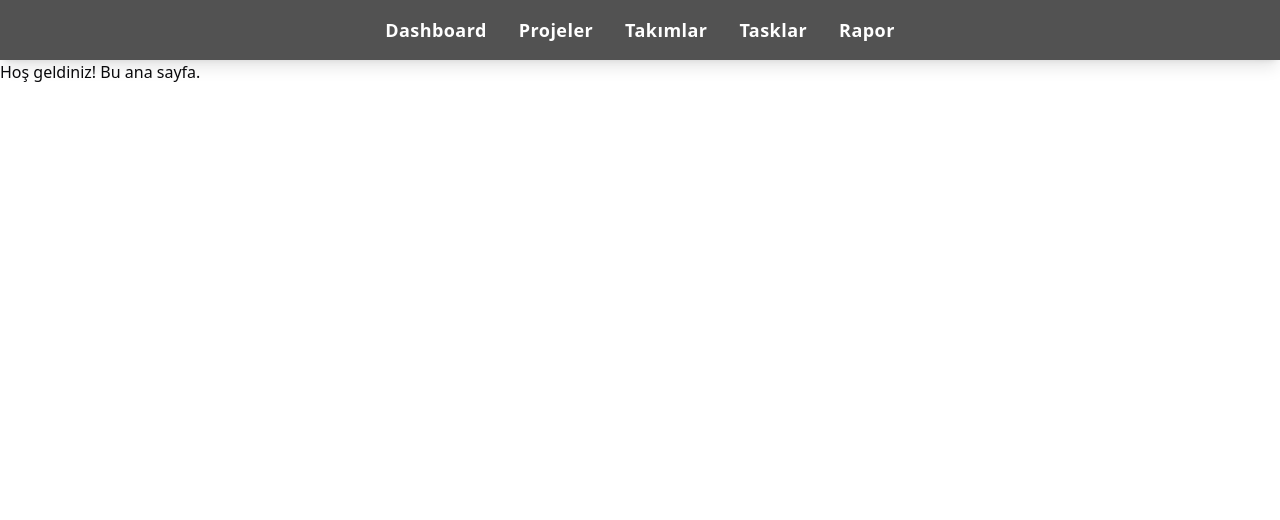
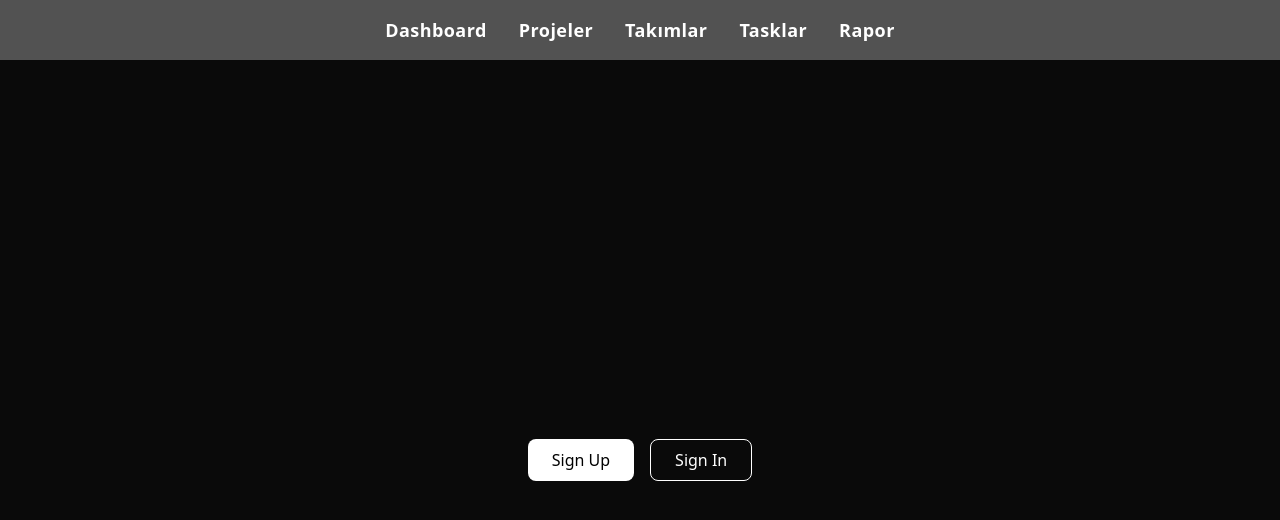
Before and after one commit to halimegldn/project-management-system, a Next.js app: page / in a window 1280 px wide. Shown: the top 520 px of the page. Built offline with nearby package versions, Linux system fonts and the light colour scheme.

Commit message:
Project tasarım

```diff
--- a/app/dashboard/page.tsx
+++ b/app/dashboard/page.tsx
@@ -4,9 +4,36 @@ import { useRouter } from "next/navigation";
 import { useSession, signOut } from "@/lib/auth-client";
 import { useEffect } from "react";
 
-export default function Dashboard() {
+export default function DashboardPage() {
+    const router = useRouter();
+    const { data: session, isPending } = useSession();
+
+    useEffect(() => {
+        if (!isPending && !session?.user) {
+            router.push("/signIn");
+        }
+    }, [isPending, session, router]);
+
+    if (isPending)
+        return <p className="text-center mt-8 text-white">Loading...</p>;
+    if (!session?.user)
+        return <p className="text-center mt-8 text-white">Redirecting...</p>;
+
+    //add-start: destructure user from session
+    const { user } = session;
 
     return (
-        <div>DASHBOARD SAYFASI</div>
+        <main className="max-w-md h-screen flex items-center justify-center flex-col mx-auto p-6 space-y-4 text-white">
+            <h1 className="text-2xl font-bold">Dashboard</h1>
+            <p>Welcome, {user.name || "User"}!</p>
+            <p>Email: {user.email}</p>
+            {/* add-start: sign out button */}
+            <button
+                onClick={() => signOut()}
+                className="w-full bg-white text-black font-medium rounded-md px-4 py-2 hover:bg-gray-200"
+            >
+                Sign Out
+            </button>
+        </main>
     );
 }
--- a/app/page.tsx
+++ b/app/page.tsx
@@ -1,7 +1,24 @@
+"use client";
+
+import { useRouter } from "next/navigation";
+
 export default function Home() {
+  const router = useRouter();
+
   return (
-    <main>
-      <h1>Hoş geldiniz! Bu ana sayfa.</h1>
+    <main className="flex items-center justify-center h-screen bg-neutral-950 text-white">
+      <div className="flex gap-4">
+        <button
+          onClick={() => router.push("/signUp")}
+          className="bg-white text-black font-medium px-6 py-2 rounded-md hover:bg-gray-200">
+          Sign Up
+        </button>
+        <button
+          onClick={() => router.push("/signIn")}
+          className="border border-white text-white font-medium px-6 py-2 rounded-md hover:bg-neutral-800">
+          Sign In
+        </button>
+      </div>
     </main>
   );
 }
--- a/app/projects/page.tsx
+++ b/app/projects/page.tsx
@@ -1,8 +1,8 @@
 import { ProjectHome } from "@/features/projects/components/project-home";
-import { getProjects } from "@/features/projects/data";
+import { getProjects, getProjectsById } from "@/features/projects/data";
 import { getTeams } from "@/features/teams/data";
 
-export default async function Projects() {
+export default async function Projects({ id }: { id: string }) {
     const projects = await getProjects();
     const teams = await getTeams();
 
--- a/features/projects/data.ts
+++ b/features/projects/data.ts
@@ -20,3 +20,22 @@ export async function getProjects() {
         throw new Error("Proje verileri alınırken hata oluştu")
     }
 }
+
+export async function getProjectsById(id: string) {
+    noStore();
+
+    try {
+        const project = await prisma.projects.findUnique({
+            where: {
+                id: id,
+            },
+            include: {
+                teams: true,
+            },
+        })
+        return project;
+    } catch (error) {
+        console.error("Error fetching project", error);
+        throw new Error("Proje verileri alınırken hata oluştu")
+    }
+}
```
